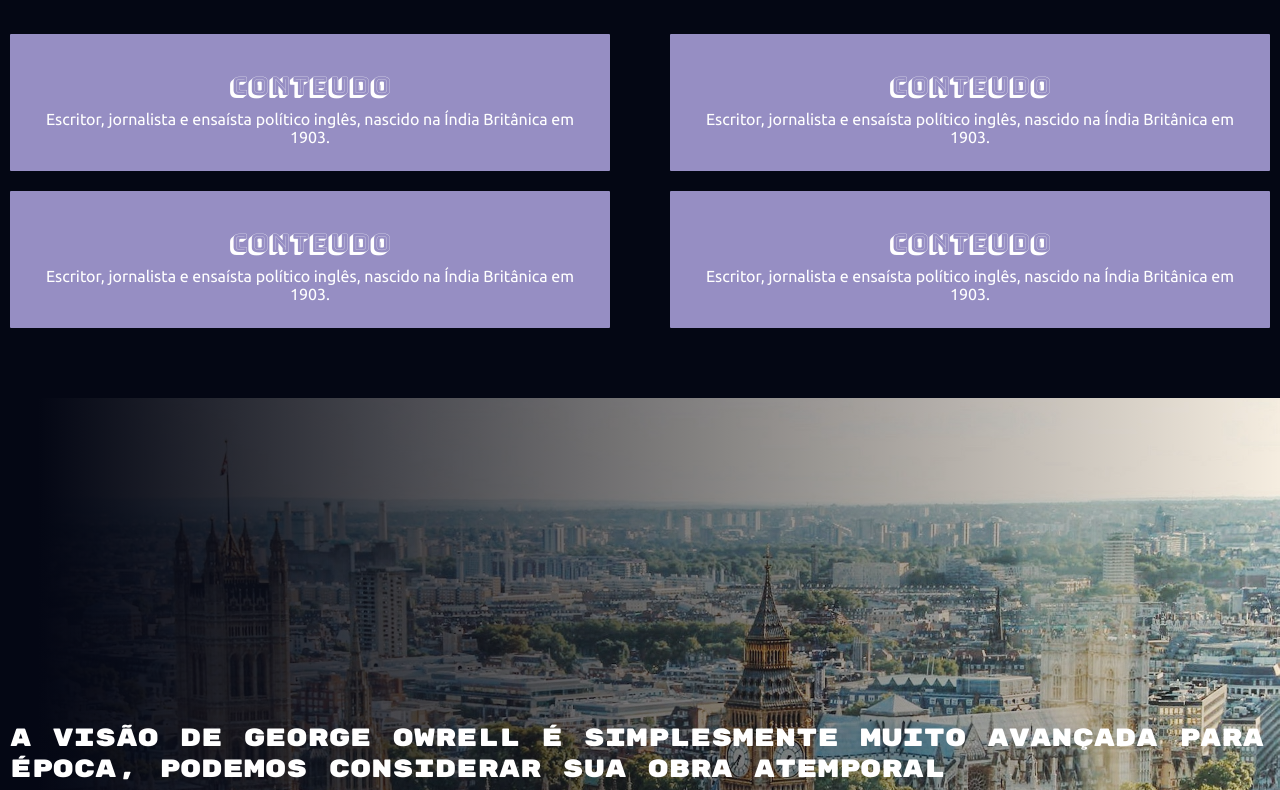
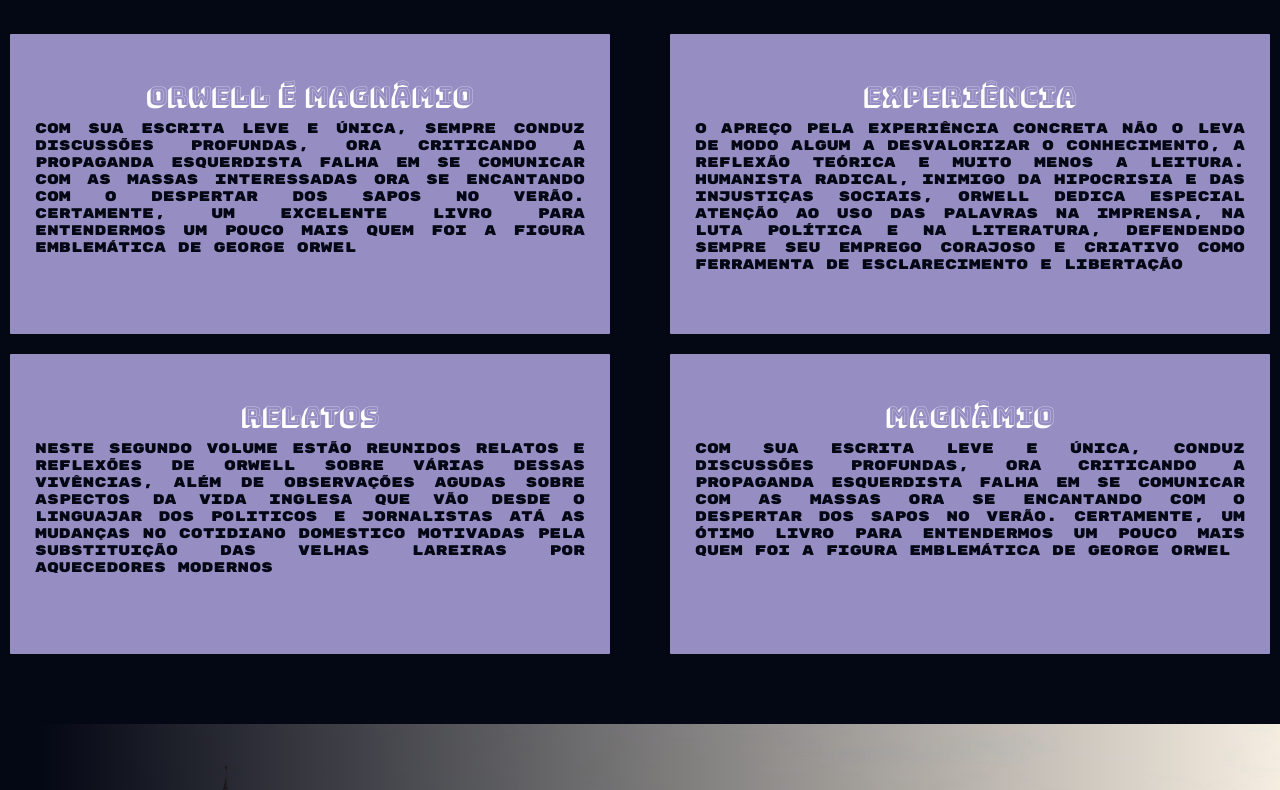
Before and after one commit to Conradiz/Como_morrem_os_pobres, a plain HTML site: page resumo.html in a window 1280 px wide. Shown: the part 163-953 px from the top of the page. Drawn offline with Linux system fonts and the light colour scheme.

Commit message:
ajustando os tamanhos das caixas da resenha

```diff
--- a/css/custom.css
+++ b/css/custom.css
@@ -425,16 +425,18 @@ width: calc(50% - 30px) ;
 background-color: var(--active-color);
 text-align: center;
 border-radius: 1px;
-padding: 25px 25px;
+padding: 35px 25px;
 cursor: pointer;
 transition: all 0.5s ease;
 margin-bottom: 20px;
+min-height: 300px;
 }
 .resenha .conteud .resun .texto{
     font-family: 'Bungee Shade', sans-serif;
 }
 .resenha .conteud p{
     font-family: 'Ubuntu', sans-serif;
+    color: var(--main-color);
 }
 /*Altera a cor de fundo do cartao quando passa o mouse*/
 .resenha .conteud .resun:hover{
@@ -445,8 +447,8 @@ margin-bottom: 20px;
      color: var(--main-color);
      transition: all 1.0s ease;
  }
- .resenha .conteud .resun:hover i{
-     color: var(--main-color);
+ .resenha .conteud .resun:hover p{
+     color: var(--site-color);
  }
  .resenha .conteud .resun .caixa{
      transition: all 0.5s ease;
@@ -459,6 +461,12 @@ margin-bottom: 20px;
      font-weight: 500;
      margin: 10px 0 7px 0;
  }
+ .resenha .conteud .resun p{
+    font-size: 14px;
+    font-weight: 100;
+    font-family: 'Rubik Mono One', sans-serif;
+    text-align: justify;
+}
  @media (max-width: 947px){
     .resenha .serv-content .resun{
         width: calc(50% - 20px);
@@ -518,3 +526,10 @@ margin-bottom: 20px;
     color: var(--active-color);
     background: none;
 }
+
+@media(max-width: 690px){
+    .base .base-conteudo .texto-3{
+        font-size: 15px;
+        margin: 5px 0;
+    }
+}
--- a/resumo.html
+++ b/resumo.html
@@ -29,34 +29,34 @@
     </nav>
         <section class="resenha">
             <div class="max-width">
-                <h2 class="nome">Titulo</h2>
+                <h2 class="nome">Resenha</h2>
                 <div class="conteud">
                     <div class="resun">
                         <div class="caixa">
                             <!--  <i id="" class="fa-solid fa-user-large"></i> -->
-                        <div class="texto">Conteudo</div>
-                        <p> Escritor, jornalista e ensaísta político inglês, nascido na Índia Britânica em 1903.</p>
+                            <div class="texto"> Orwell é Magnâmio</div>
+                            <p> com sua escrita leve e única, sempre conduz discussões profundas, ora criticando a propaganda esquerdista falha em se comunicar com as massas interessadas ora se encantando com o despertar dos sapos no verão. Certamente, um excelente livro para entendermos um pouco mais quem foi a figura emblemática de George Orwel </p>
                             </div>
                     </div>
                     <div class="resun">
                         <div class="caixa">
                             <!--  <i id="" class="fa-solid fa-user-large"></i> -->
-                        <div class="texto">Conteudo</div>
-                        <p> Escritor, jornalista e ensaísta político inglês, nascido na Índia Britânica em 1903.</p>
+                            <div class="texto">Experiência</div>
+                            <p> O apreço pela experiência concreta não o leva de modo algum a desvalorizar o conhecimento, a reflexão teórica e muito menos a leitura. Humanista radical, inimigo da hipocrisia e das injustiças sociais, Orwell dedica especial atenção ao uso das palavras na imprensa, na luta política e na literatura, defendendo sempre seu emprego corajoso e criativo como ferramenta de esclarecimento e libertação</p>
                             </div>
                     </div>
                     <div class="resun">
                         <div class="caixa">
                         <!--  <i id="" class="fa-solid fa-user-large"></i> -->
-                        <div class="texto">Conteudo</div>
-                        <p> Escritor, jornalista e ensaísta político inglês, nascido na Índia Britânica em 1903.</p>
+                        <div class="texto">relatos</div>
+                        <p> Neste segundo volume estão reunidos relatos e reflexões de Orwell sobre várias dessas vivências, além de observações agudas sobre aspectos da vida inglesa que vão desde o linguajar dos politicos e jornalistas atá as mudanças no cotidiano domestico motivadas pela substituição das velhas lareiras por aquecedores modernos</p>
                         </div>
                     </div>
                     <div class="resun">
                         <div class="caixa">
                         <!--  <i id="" class="fa-solid fa-user-large"></i> -->
-                        <div class="texto">Conteudo</div>
-                        <p> Escritor, jornalista e ensaísta político inglês, nascido na Índia Britânica em 1903.</p>
+                        <div class="texto">Magnâmio</div>
+                        <p> com sua escrita leve e única, conduz discussões profundas, ora criticando a propaganda esquerdista falha em se comunicar com as massas ora se encantando com o despertar dos sapos no verão. Certamente, um ótimo livro para entendermos um pouco mais quem foi a figura emblemática de George Orwel</p>
                         </div>
                     </div>
                 </div>
@@ -65,7 +65,7 @@
         <section class="base">
             <div class="max-width">
                 <div class="base-conteudo">
-                    <div class="texto-3">A visão de George Owrell é simplesmente muito avançada para época, podemos considerar sua obra atemporal</div>
+                    <div class="texto-3"> Uma obra que conta com fatos verídicos a vivência de George, os ensaios redigidos pelo mesmo são considerados os melhores entre suas obras, pois ele transmite e demonstra veracidade já que teve sua participação direta nos acontecimentos argumentados por ele na obra, derrama sobre o leitor, um tom de percepçao da realidade, pois tais fatos narrados foram vivenciados pelo autor. </div>
                     <a href="por-dentro-da-obra.html">A obra</a>
                 </div>
             </div>
```
Also changed, not shown: por-dentro-da-obra.html (+1 -1 lines). Lines whose indentation alone changed are shown as unchanged.
